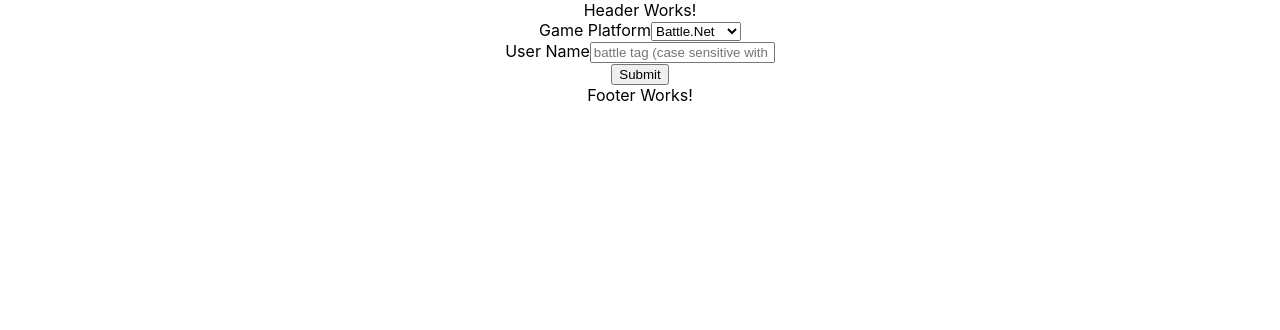
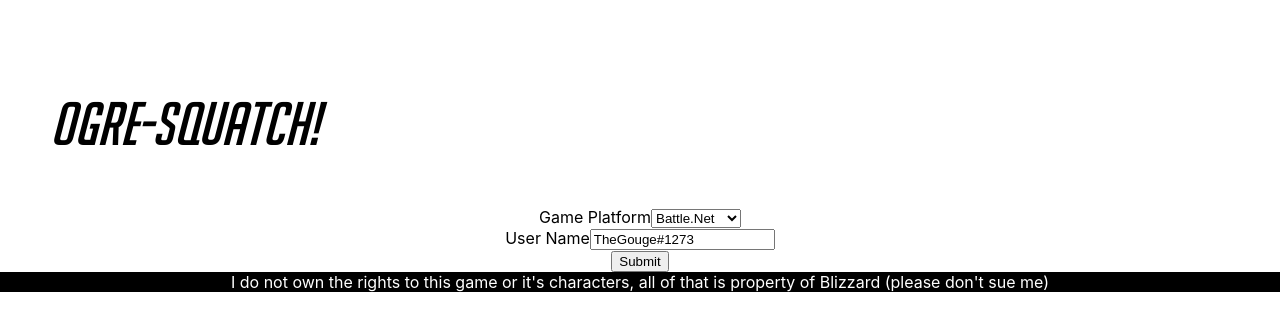
Before and after one commit to thegouge/OgreSquatch, a React (Create React App) app in the folder client/: page / in a window 1280 px wide. Shown: the top 330 px of the page. Built offline with nearby package versions, Linux system fonts and the light colour scheme.

Commit message:
implemented React Router

```diff
--- a/client/package.json
+++ b/client/package.json
@@ -5,6 +5,7 @@
   "dependencies": {
     "react": "^16.9.0",
     "react-dom": "^16.9.0",
+    "react-router-dom": "^5.0.1",
     "react-scripts": "3.0.1"
   },
   "scripts": {
--- a/client/src/components/App/App.js
+++ b/client/src/components/App/App.js
@@ -1,36 +1,18 @@
-import React, {useState} from "react";
+import React from "react";
 
-import Search from "../Search";
-import Profile from "../Profile";
 import Header from "../Header";
 import Footer from "../Footer";
 
+import RouteView from "../../routes";
+
 import "./App.css";
 
-import testData from "./formattedResponse.json";
-
-function App() {
-  const [playerData, setPlayerData] = useState(false);
-
-  const makeSearchCall = async (platform, gamertag) => {
-    // const response = await fetch(`/api/v1/profile/${platform}/${gamertag}`);
-
-    // Change this to "response" when linking to backend
-    setPlayerData(testData);
-  };
-
-  const visibleComponent = playerData ? (
-    <Profile data={playerData} />
-  ) : (
-    <Search callApi={makeSearchCall} />
-  );
-  return (
-    <div className="App" data-test="AppComp">
-      <Header />
-      {visibleComponent}
-      <Footer />
-    </div>
-  );
-}
+const App = () => (
+  <div className="App" data-test="AppComp">
+    <Header />
+    <RouteView />
+    <Footer />
+  </div>
+);
 
 export default App;
--- a/client/src/components/ChosenHeroStats/index.js
+++ /dev/null
@@ -1,3 +0,0 @@
-import ChosenHeroStats from "./ChosenHeroStats";
-
-export default ChosenHeroStats;
--- a/client/src/components/Footer/Footer.css
+++ b/client/src/components/Footer/Footer.css
@@ -0,0 +1,4 @@
+footer {
+  background: black;
+  color: white;
+}
--- a/client/src/components/Footer/Footer.js
+++ b/client/src/components/Footer/Footer.js
@@ -3,7 +3,12 @@ import React from "react";
 import "./Footer.css";
 
 const Footer = () => {
-  return <footer data-test="footerComp">Footer Works!</footer>;
+  return (
+    <footer data-test="footerComp">
+      I do not own the rights to this game or it's characters, all of that is
+      property of Blizzard (please don't sue me)
+    </footer>
+  );
 };
 
 export default Footer;
--- a/client/src/components/Header/Header.css
+++ b/client/src/components/Header/Header.css
@@ -0,0 +1,12 @@
+header {
+  font-family: "bignoodletoo";
+  width: 100%;
+  text-align: left;
+  padding: 50px 10px 10px 50px;
+  box-sizing: border-box;
+}
+
+header h1 {
+  font-size: 60px;
+  font-weight: normal;
+}
--- a/client/src/components/Header/Header.js
+++ b/client/src/components/Header/Header.js
@@ -3,7 +3,11 @@ import React from "react";
 import "./Header.css";
 
 const Header = () => {
-  return <header data-test="headerComp">Header Works!</header>;
+  return (
+    <header data-test="headerComp">
+      <h1>Ogre-Squatch!</h1>
+    </header>
+  );
 };
 
 export default Header;
--- a/client/src/components/Profile/Profile.js
+++ b/client/src/components/Profile/Profile.js
@@ -1,13 +1,31 @@
-import React, {useState} from "react";
+import React, {useState, useEffect} from "react";
+import {Link} from "react-router-dom";
 
-import ChosenHeroStats from "../ChosenHeroStats";
+import ChosenHero from "../ChosenHero";
+
+import testData from "./formattedResponse.json";
 
 import "./Profile.css";
 
-const Profile = ({data}) => {
+const Profile = ({match}) => {
   // State
   const [playMode, setPlaymode] = useState("quick");
   const [selectedHero, setSelectedHero] = useState("allHeroes");
+  const [playerData, setPlayerData] = useState(testData);
+
+  // Lifecycle
+  // useEffect(() => {
+  //   makeSearchCall();
+  // }, []);
+
+  const makeSearchCall = async () => {
+    const {platform, gamertag} = match.params;
+
+    const response = await fetch(`/api/v1/profile/${platform}/${gamertag}`);
+
+    // Change this to "response" when linking to backend
+    setPlayerData(response);
+  };
 
   // Methods
   const chooseHero = (name) => {
@@ -22,41 +40,41 @@ const Profile = ({data}) => {
     }
   };
 
-  const heroTabs = Object.values(data.heroStats).map((hero) => {
-    if (hero[playMode]) {
-      return (
-        <li
-          className="hero-tab"
-          onClick={(e) => chooseHero(hero.name)}
-          key={hero.name}>
-          {hero.name}
-        </li>
-      );
-    }
-  });
-
-  if (data.private) {
+  if (playerData.private) {
     return (
       <h2>
-        The account {data.name} is private. They will have to set their account
-        in Overwatch to public in order to display their stats
+        The account {playerData.name} is private. They will have to set their
+        account in Overwatch to public in order to display their stats
       </h2>
     );
   }
 
+  const heroTabs = Object.values(playerData.heroes).map((hero) => {
+    console.log("first?");
+    return (
+      <li
+        className="hero-tab"
+        onClick={(e) => chooseHero(hero.name)}
+        key={hero.name}>
+        {hero.name}
+      </li>
+    );
+  });
+
   return (
-    <div data-test="profileComp">
+    <div playerData-test="profileComp">
       <h2 id="profile-slug">
         <img
           id="player-icon"
-          src={data.profile.icons.icon}
+          src={playerData.profile.icons.icon}
           alt="account icon"
         />
-        {data.profile.name}
+        {playerData.profile.name}
         <button onClick={changePlayMode}>{playMode} Play</button>
       </h2>
       <ul id="hero-tab-list">{heroTabs}</ul>
-      <ChosenHeroStats data={data.heroStats[selectedHero]} mode={playMode} />
+      <ChosenHero heroData={playerData.heroes[selectedHero]} mode={playMode} />
+      <Link to="/">Go Back</Link>
     </div>
   );
 };
--- a/client/src/components/Search/Search.js
+++ b/client/src/components/Search/Search.js
@@ -1,10 +1,13 @@
 import React, {useState} from "react";
+import {Redirect} from "react-router-dom";
 
 import "./Search.css";
 
-const Search = ({callApi}) => {
+const Search = () => {
+  // State
   const [platform, setPlatform] = useState("pc");
-  const [gamertag, setGamertag] = useState("");
+  const [gamertag, setGamertag] = useState("TheGouge#1273");
+  const [ready, setReady] = useState(false);
 
   let placeholderText = "";
 
@@ -26,6 +29,7 @@ const Search = ({callApi}) => {
       break;
   }
 
+  // Methods
   const handlePlatformChange = (event) => {
     setPlatform(event.target.value);
   };
@@ -37,8 +41,16 @@ const Search = ({callApi}) => {
   const handleSubmit = (e) => {
     e.preventDefault();
 
-    callApi(platform, gamertag.replace(/#(?=\d{4})/, "-"));
+    if (platform === "pc") {
+      setGamertag(gamertag.replace(/#(?=\d{4})/, "-"));
+    }
+
+    setReady(true);
   };
+
+  if (ready) {
+    return <Redirect to={`/profile/${platform}/${gamertag}`} />;
+  }
 
   return (
     <form onSubmit={handleSubmit} data-test="searchComp">
--- /dev/null
+++ b/client/src/routes/index.js
@@ -0,0 +1,16 @@
+import React from "react";
+import {BrowserRouter, Route, Switch} from "react-router-dom";
+
+import Search from "../components/Search";
+import Profile from "../components/Profile";
+
+export default () => {
+  return (
+    <BrowserRouter>
+      <Switch>
+        <Route path="/" exact component={Search} />
+        <Route path="/profile/:platform/:gamertag" component={Profile} />
+      </Switch>
+    </BrowserRouter>
+  );
+};
```
Also changed, not shown: 1 other file (tests, documents, lock files or other folders).
